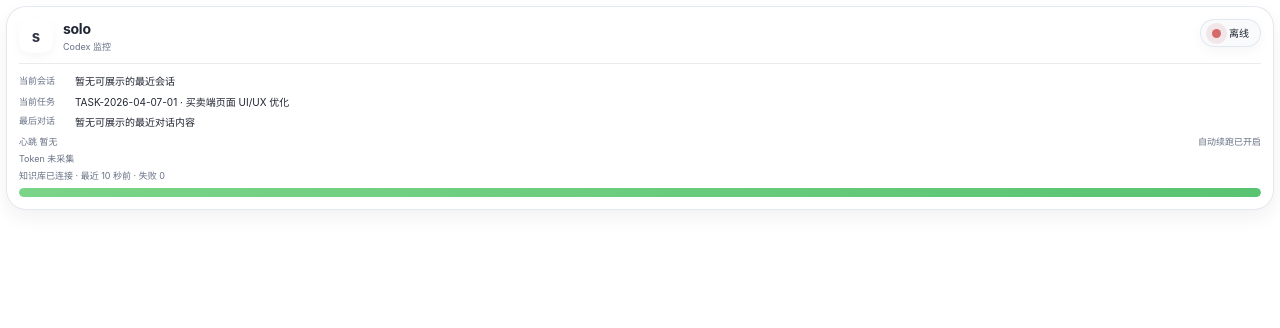
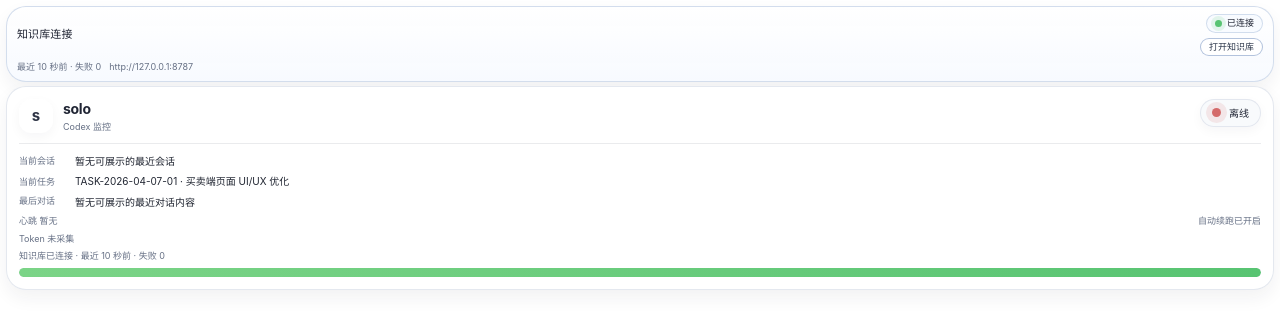
Before and after one commit to beyond-snail/workflow-skills, a React (Vite) app in the folder workflow-statusbar/: page / in a window 1280 px wide. Shown: the top 328 px of the page. Built offline with nearby package versions, Linux system fonts and the light colour scheme.

Commit message:
feat: statusbar 内置知识库自动拉起与顶部卡片优化

```diff
--- a/workflow-statusbar/src/App.tsx
+++ b/workflow-statusbar/src/App.tsx
@@ -5,6 +5,7 @@ import { currentMonitor, getCurrentWindow } from "@tauri-apps/api/window";
 import { AlertSettingsPanel } from "./components/AlertSettingsPanel";
 import { AppShell } from "./components/AppShell";
 import { EmptyState } from "./components/EmptyState";
+import { KnowledgebaseCard } from "./components/KnowledgebaseCard";
 import { StatusCard } from "./components/StatusCard";
 import type { AlertSettings, RuntimeState } from "./lib/types";
 
@@ -239,7 +240,7 @@ function App() {
 
   if (!state) {
     return (
-      <AppShell compact={windowLabel === "floating"}>
+      <AppShell compact={windowLabel === "floating"} onMouseLeave={handlePanelMouseLeave}>
         <div className="panel-content" ref={contentRef}>
           <EmptyState
             title="读取状态中"
@@ -293,12 +294,11 @@ function App() {
     const panelMaxHeight = viewport?.mode === "alert-settings" ? viewport.height : undefined;
 
     return (
-      <AppShell>
+      <AppShell onMouseLeave={handlePanelMouseLeave}>
         <div
           className="panel-content"
           ref={contentRef}
           style={{ maxHeight: panelMaxHeight }}
-          onMouseLeave={handlePanelMouseLeave}
         >
           <AlertSettingsPanel
             settings={alertSettings}
@@ -313,12 +313,12 @@ function App() {
   }
 
   return (
-    <AppShell>
+    <AppShell onMouseLeave={handlePanelMouseLeave}>
       <div
         className="panel-content panel-content--dashboard"
         ref={contentRef}
-        onMouseLeave={handlePanelMouseLeave}
       >
+        <KnowledgebaseCard state={state} />
         {openProjects.length === 0 ? (
           <StatusCard
             key="status-empty"
--- a/workflow-statusbar/src/components/AppShell.tsx
+++ b/workflow-statusbar/src/components/AppShell.tsx
@@ -2,9 +2,10 @@ import type { PropsWithChildren } from "react";
 
 type AppShellProps = PropsWithChildren<{
   compact?: boolean;
+  onMouseLeave?: () => void;
 }>;
 
-export function AppShell({ compact = false, children }: AppShellProps) {
+export function AppShell({ compact = false, onMouseLeave, children }: AppShellProps) {
   const isWindows = typeof navigator !== "undefined" && /windows/i.test(navigator.userAgent);
   const shellClass = [
     "app-shell",
@@ -19,7 +20,7 @@ export function AppShell({ compact = false, children }: AppShellProps) {
   ].filter(Boolean).join(" ");
 
   return (
-    <main className={shellClass}>
+    <main className={shellClass} onMouseLeave={onMouseLeave}>
       <section className={surfaceClass}>
         {children}
       </section>
--- /dev/null
+++ b/workflow-statusbar/src/components/KnowledgebaseCard.tsx
@@ -0,0 +1,88 @@
+import { invoke } from "@tauri-apps/api/core";
+import { useState } from "react";
+import type { RuntimeState } from "../lib/types";
+
+type KnowledgebaseCardProps = {
+  state: RuntimeState;
+};
+
+const isTauriRuntime = "__TAURI_INTERNALS__" in window;
+
+export function KnowledgebaseCard({ state }: KnowledgebaseCardProps) {
+  const kb = state.knowledgebase_push;
+  const endpoint = normalizeEndpoint(kb.endpoint);
+  const [opening, setOpening] = useState(false);
+  const [openError, setOpenError] = useState("");
+  const statusText = !kb.enabled
+    ? "推送已关闭"
+    : kb.connected
+      ? "已连接"
+      : "未连接";
+
+  const detailText = openError
+    || (kb.enabled
+      ? (kb.connected
+        ? `最近 ${kb.last_push_at} · 失败 ${kb.failure_count}`
+        : (kb.last_error || "知识库未启动，点击“启动并打开”自动拉起"))
+      : "启用后将自动回写知识事件");
+
+  async function handleOpen() {
+    if (!endpoint) {
+      return;
+    }
+    setOpening(true);
+    setOpenError("");
+    try {
+      if (isTauriRuntime) {
+        await invoke("open_knowledgebase");
+        return;
+      }
+      window.open(endpoint, "_blank", "noopener,noreferrer");
+    } catch (error) {
+      const message = error instanceof Error ? error.message : String(error);
+      setOpenError(message || "知识库启动失败");
+      if (!isTauriRuntime) {
+        window.open(endpoint, "_blank", "noopener,noreferrer");
+      }
+    } finally {
+      setOpening(false);
+    }
+  }
+
+  const canOpen = Boolean(endpoint) && !opening;
+  const actionLabel = kb.connected ? "打开知识库" : "启动并打开";
+
+  return (
+    <section className="card kb-card" role="region" aria-label="知识库连接状态">
+      <div className="kb-card__top">
+        <h3 className="kb-card__title">知识库连接</h3>
+        <div className="kb-card__actions">
+          <div className="kb-card__status" data-state={kb.connected ? "ok" : "error"}>
+            <span className="status-dot" />
+            <strong>{statusText}</strong>
+          </div>
+          <button className="kb-card__open" type="button" onClick={handleOpen} disabled={!canOpen}>
+            {opening ? "启动中..." : actionLabel}
+          </button>
+        </div>
+      </div>
+      <p className="kb-card__summary">
+        <span className="kb-card__meta">{detailText}</span>
+        <span className="kb-card__endpoint" title={kb.connected ? endpoint : (kb.last_error || endpoint)}>
+          {endpoint || "未配置 endpoint"}
+        </span>
+      </p>
+    </section>
+  );
+}
+
+function normalizeEndpoint(raw: string): string {
+  const value = raw.trim();
+  if (!value) {
+    return "";
+  }
+  if (/^https?:\/\//i.test(value)) {
+    return value;
+  }
+  return `http://${value}`;
+}
--- a/workflow-statusbar/src/styles/tokens.css
+++ b/workflow-statusbar/src/styles/tokens.css
@@ -180,6 +180,109 @@ button {
 
 .panel-content--dashboard {
   overflow: visible;
+}
+
+.kb-card {
+  padding: 7px 10px;
+  border: 1px solid rgba(210, 221, 236, 0.95);
+  background: linear-gradient(180deg, rgba(255, 255, 255, 0.99), rgba(247, 250, 255, 0.98));
+}
+
+.kb-card__top {
+  display: flex;
+  align-items: center;
+  justify-content: space-between;
+  gap: 8px;
+}
+
+.kb-card__title {
+  margin: 0;
+  font-size: 11px;
+  font-weight: 700;
+  letter-spacing: 0.01em;
+}
+
+.kb-card__actions {
+  display: inline-flex;
+  flex-direction: column;
+  align-items: flex-end;
+  gap: 5px;
+}
+
+.kb-card__meta {
+  font-size: 9px;
+  color: var(--muted);
+}
+
+.kb-card__status {
+  display: inline-flex;
+  align-items: center;
+  gap: 5px;
+  border-radius: 999px;
+  padding: 2px 8px;
+  border: 1px solid rgba(205, 218, 236, 0.9);
+  background: rgba(248, 251, 255, 0.98);
+}
+
+.kb-card__status .status-dot {
+  width: 7px;
+  height: 7px;
+}
+
+.kb-card__status[data-state="ok"] .status-dot {
+  background: var(--running);
+  box-shadow: 0 0 0 4px rgba(88, 196, 114, 0.14);
+}
+
+.kb-card__status[data-state="error"] .status-dot {
+  background: var(--offline);
+  box-shadow: 0 0 0 4px rgba(212, 106, 106, 0.14);
+}
+
+.kb-card__status strong {
+  font-size: 9px;
+  font-weight: 650;
+}
+
+.kb-card__summary {
+  margin: 5px 0 0;
+  display: flex;
+  align-items: center;
+  justify-content: space-between;
+  gap: 8px;
+}
+
+.kb-card__endpoint {
+  flex: 1;
+  min-width: 0;
+  font-size: 9px;
+  color: var(--muted);
+  white-space: nowrap;
+  overflow: hidden;
+  text-overflow: ellipsis;
+}
+
+.kb-card__open {
+  border-radius: 999px;
+  border: 1px solid rgba(175, 192, 220, 0.95);
+  background: rgba(255, 255, 255, 0.96);
+  color: #2a3549;
+  font-size: 9px;
+  font-weight: 650;
+  padding: 2px 8px;
+  cursor: pointer;
+  transition: all 140ms ease;
+  white-space: nowrap;
+}
+
+.kb-card__open:hover {
+  border-color: rgba(120, 150, 206, 0.95);
+  background: rgba(241, 246, 255, 0.98);
+}
+
+.kb-card__open:disabled {
+  opacity: 0.45;
+  cursor: not-allowed;
 }
 
 .card-heading,
```
Also changed, not shown: 1 other file (tests, documents, lock files or other folders).
